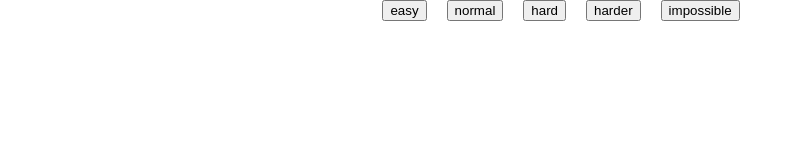
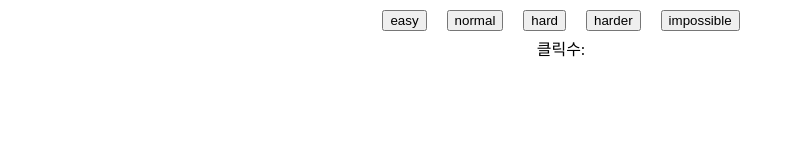
Before and after one commit to josungwong/catchthefly, a plain HTML site: page index.html in a window 1280 px wide. Shown: the full height of the page, 79-882 px from the left. Drawn offline with Linux system fonts and the light colour scheme.

Commit message:
Update index.html

```diff
--- a/index.html
+++ b/index.html
@@ -16,7 +16,7 @@
         }
         button{
             z-index: 3;
-            margin: 0 10px;
+            margin: 10px 10px;
         }
         .button-box{
             display: flex;
@@ -54,6 +54,8 @@ img {
     top: 0px;
     width: 100%;
     height: 100vh;
+    text-align: center;
+    line-height: 100px;
 }
     </style>
 </head>
```
